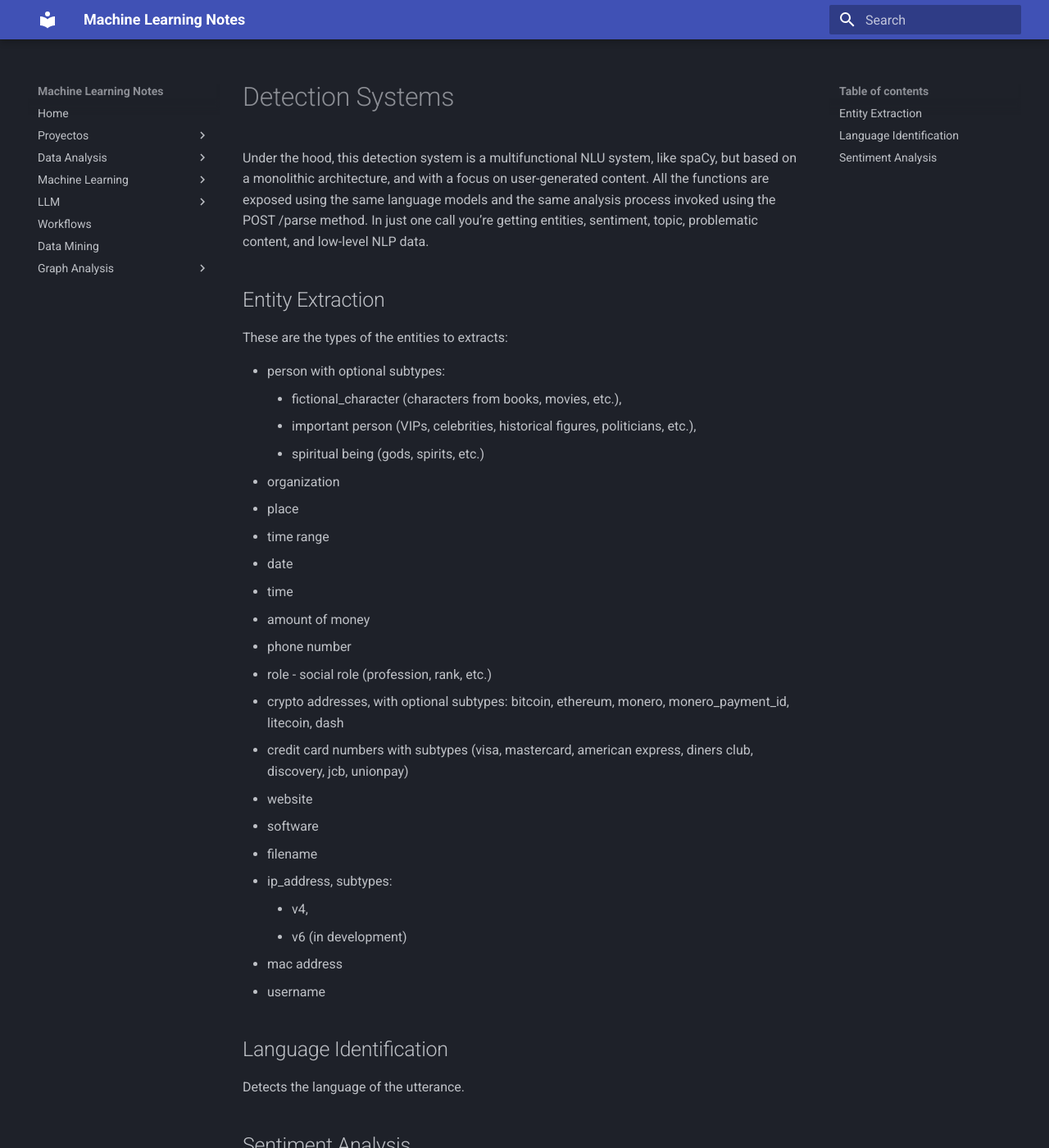
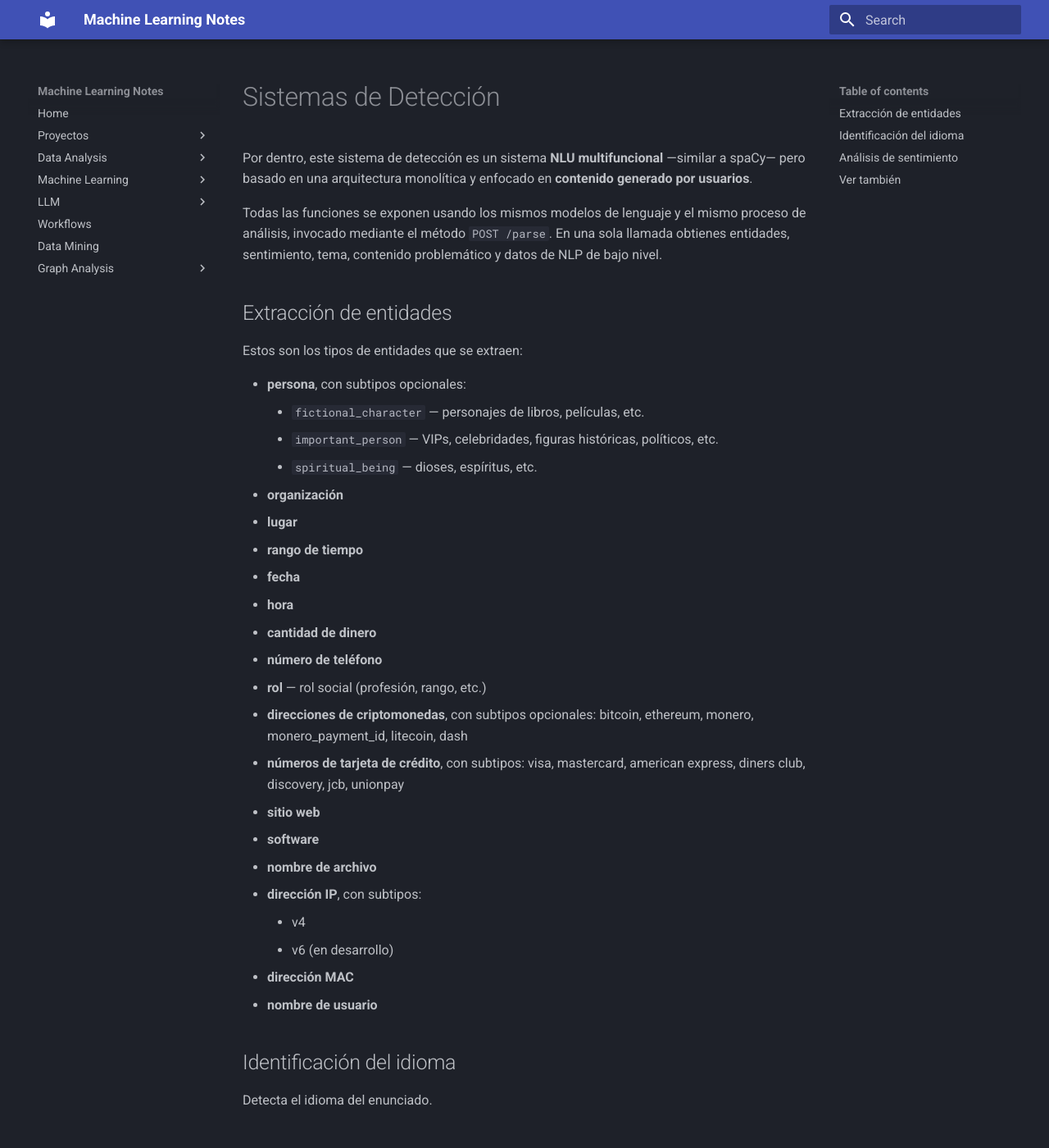
Before and after one commit to pepemxl/Machine-Learning-Notes, an MkDocs documentation site: the page built from docs/07_NLP/sistemas_de_deteccion.md, in a window 1280 px wide and 1400 px high. Shown: the whole window at 82% size. Built offline with MkDocs 1.6.1 and Material for MkDocs 9.7.7, drawn with Linux system fonts in a browser that asks for light colours; some of the changed text lies outside the part shown.

Commit message:
refactor module 7

```diff
--- a/docs/07_NLP/sistemas_de_deteccion.md
+++ b/docs/07_NLP/sistemas_de_deteccion.md
@@ -1,40 +1,55 @@
-# Detection Systems
+# Sistemas de Detección
 
-Under the hood, this detection system is a multifunctional NLU system, like spaCy, but based on a monolithic architecture, and with a focus on user-generated content. All the functions are exposed using the same language models and the same analysis process invoked using the POST /parse method. In just one call you're getting entities, sentiment, topic, problematic content, and low-level NLP data.
+Por dentro, este sistema de detección es un sistema **NLU multifuncional** —similar a spaCy—
+pero basado en una arquitectura monolítica y enfocado en **contenido generado por usuarios**.
 
+Todas las funciones se exponen usando los mismos modelos de lenguaje y el mismo proceso de
+análisis, invocado mediante el método `POST /parse`. En una sola llamada obtienes entidades,
+sentimiento, tema, contenido problemático y datos de NLP de bajo nivel.
 
-## Entity Extraction
+## Extracción de entidades
 
-These are the types of the entities to extracts:
+Estos son los tipos de entidades que se extraen:
 
-- person with optional subtypes:
-    - fictional_character (characters from books, movies, etc.),
-    - important person (VIPs, celebrities, historical figures, politicians, etc.),
-    - spiritual being (gods, spirits, etc.)
-- organization
-- place
-- time range
-- date
-- time
-- amount of money
-- phone number
-- role - social role (profession, rank, etc.)
-- crypto addresses, with optional subtypes: bitcoin, ethereum, monero, monero_payment_id, litecoin, dash
-- credit card numbers with subtypes (visa, mastercard, american express, diners club, discovery, jcb, unionpay)
-- website
-- software
-- filename
-- ip_address, subtypes:
-    - v4,
-    - v6 (in development)
-- mac address
-- username
+- **persona**, con subtipos opcionales:
+    - `fictional_character` — personajes de libros, películas, etc.
+    - `important_person` — VIPs, celebridades, figuras históricas, políticos, etc.
+    - `spiritual_being` — dioses, espíritus, etc.
+- **organización**
+- **lugar**
+- **rango de tiempo**
+- **fecha**
+- **hora**
+- **cantidad de dinero**
+- **número de teléfono**
+- **rol** — rol social (profesión, rango, etc.)
+- **direcciones de criptomonedas**, con subtipos opcionales: bitcoin, ethereum, monero,
+  monero_payment_id, litecoin, dash
+- **números de tarjeta de crédito**, con subtipos: visa, mastercard, american express,
+  diners club, discovery, jcb, unionpay
+- **sitio web**
+- **software**
+- **nombre de archivo**
+- **dirección IP**, con subtipos:
+    - v4
+    - v6 (en desarrollo)
+- **dirección MAC**
+- **nombre de usuario**
 
-## Language Identification
-Detects the language of the utterance.
+## Identificación del idioma
 
-## Sentiment Analysis
+Detecta el idioma del enunciado.
 
-Sentiment analysis both at the document level and as a breakdown by aspects / facets (so-called "aspect-based sentiment analysis").
+## Análisis de sentimiento
 
-Note that sentiment analysis and detection of problematic content are not the same. Sentiment can be negative and not be a personal attack or hate speech; on the other hand, criminal activity or sexual advances may not necessarily carry negative sentiment.
+Análisis de sentimiento tanto **a nivel de documento** como desglosado **por aspectos o
+facetas** (lo que se conoce como *aspect-based sentiment analysis*).
+
+Conviene señalar que el análisis de sentimiento y la detección de contenido problemático **no
+son lo mismo**. El sentimiento puede ser negativo sin constituir un ataque personal o discurso
+de odio; y a la inversa, la actividad delictiva o las insinuaciones sexuales no necesariamente
+llevan un sentimiento negativo asociado.
+
+## Ver también
+
+- [Detección de patrones de nombres](deteccion_de_patrones_de_nombres.md)
```
Also changed, not shown: docs/07_NLP/deteccion_de_patrones_de_nombres.md (+34 -34 lines).
